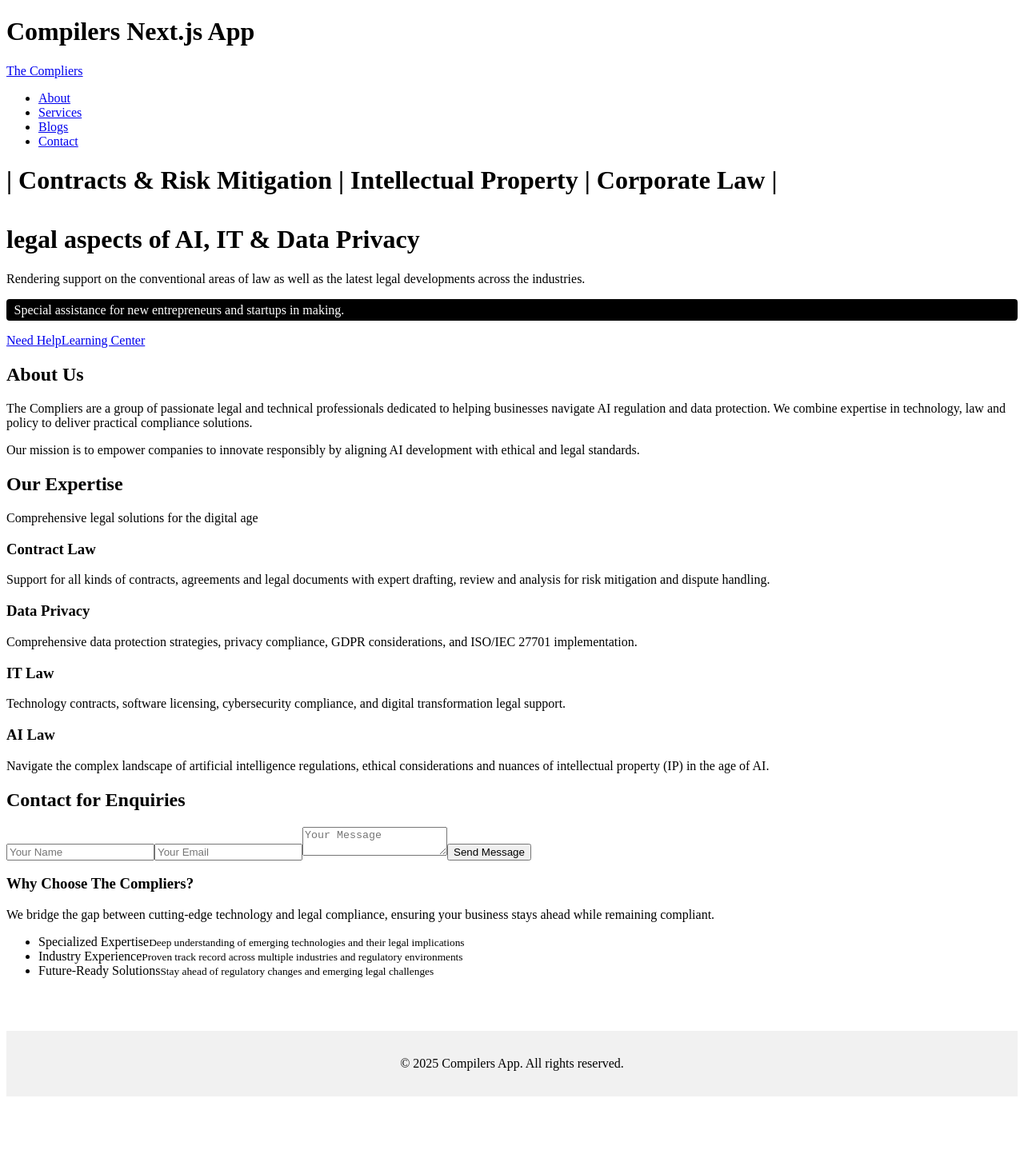
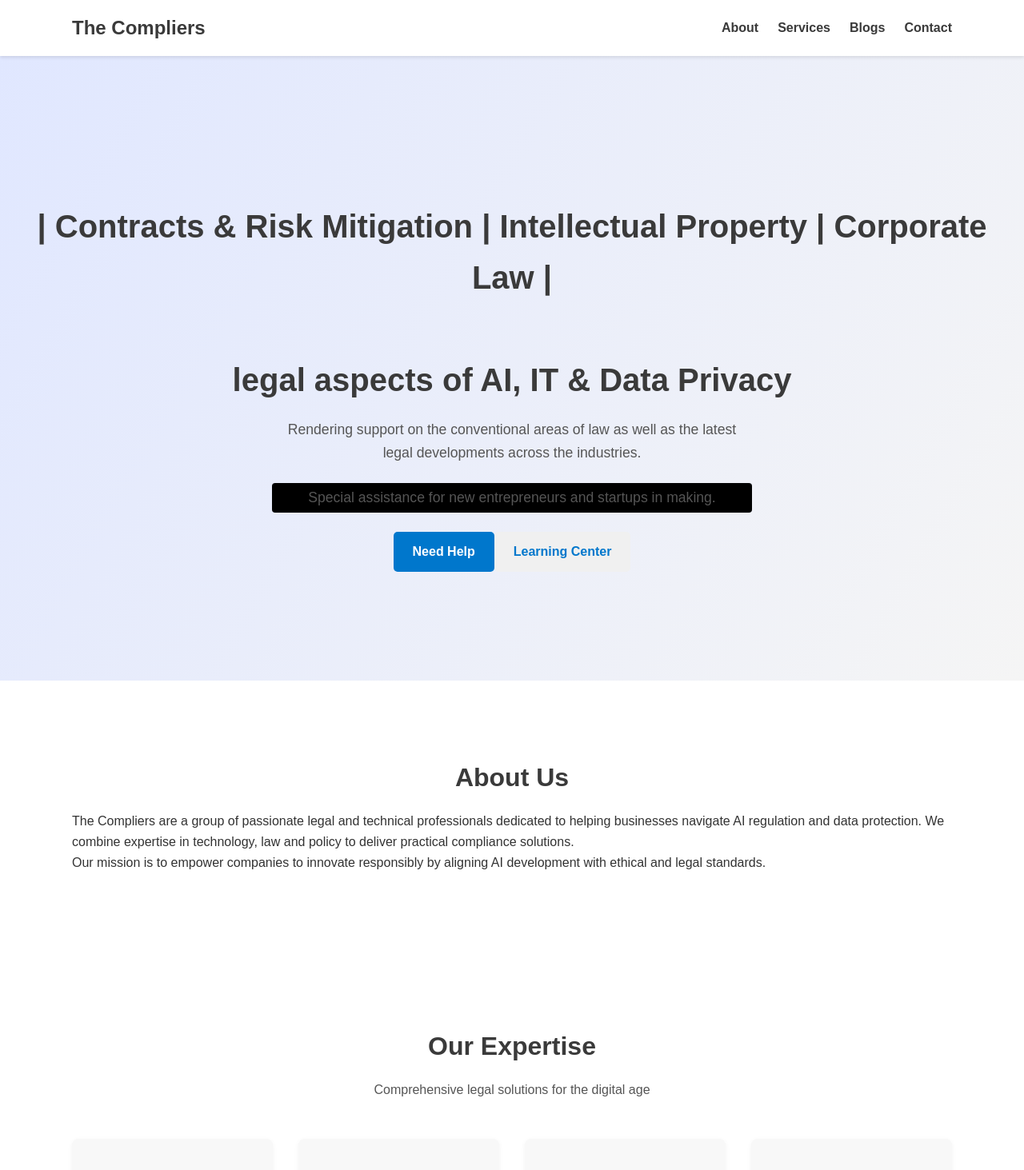
Before and after one commit to unforgettablekartik/compliers, a Next.js app: page / in a window 1280 px wide. Shown: the top 1463 px of the page at 80% size. Before the commit the page ends 1379 px from the top, so only its background shows below. Built offline with nearby package versions, Linux system fonts and the light colour scheme.

Commit message:
Update globals.css

```diff
--- a/styles/globals.css
+++ b/styles/globals.css
@@ -1,10 +1,260 @@
-/* Ensure hero lines appear on separate rows */
+/* Reset and base typography */
+* {
+  box-sizing: border-box;
+  margin: 0;
+  padding: 0;
+}
+
+body {
+  font-family: 'Montserrat', sans-serif;
+  line-height: 1.6;
+  color: #333;
+}
+
+/* Container utility */
+.container {
+  width: 90%;
+  max-width: 1100px;
+  margin: 0 auto;
+  padding: 2rem 0;
+}
+
+/* Navbar */
+nav {
+  position: fixed;
+  top: 0;
+  width: 100%;
+  background-color: #ffffff;
+  box-shadow: 0 2px 4px rgba(0, 0, 0, 0.1);
+  z-index: 1000;
+}
+
+nav .container {
+  display: flex;
+  justify-content: space-between;
+  align-items: center;
+  padding: 1rem 0;
+}
+
+nav .logo a {
+  font-size: 1.5rem;
+  font-weight: 700;
+  color: #3a3a3a;
+  text-decoration: none;
+}
+
+nav .nav-links {
+  list-style: none;
+  display: flex;
+  gap: 1.5rem;
+}
+
+nav .nav-links a {
+  text-decoration: none;
+  color: #3a3a3a;
+  font-weight: 600;
+  transition: color 0.3s ease;
+}
+
+nav .nav-links a:hover {
+  color: #0077cc;
+}
+
+/* Hero */
+#hero {
+  min-height: 100vh;
+  background: linear-gradient(120deg, #e0e7ff 0%, #f5f5f5 100%);
+  display: flex;
+  justify-content: center;
+  align-items: center;
+  text-align: center;
+  padding: 8rem 1rem 4rem;
+}
+
+#hero .hero-content h1 {
+  font-size: 2.5rem;
+  font-weight: 700;
+  margin-bottom: 1rem;
+  color: #3a3a3a;
+}
+
+#hero .hero-content p {
+  font-size: 1.1rem;
+  margin-bottom: 1.5rem;
+  max-width: 600px;
+  margin-left: auto;
+  margin-right: auto;
+  color: #555;
+}
+
+.btn {
+  display: inline-block;
+  padding: 0.75rem 1.5rem;
+  background-color: #0077cc;
+  color: #fff;
+  border: none;
+  border-radius: 5px;
+  text-decoration: none;
+  font-weight: 600;
+  transition: background-color 0.3s ease;
+}
+
+.btn:hover {
+  background-color: #005fa3;
+}
+
+.btn-secondary {
+  background-color: #f0f0f0;
+  color: #0077cc;
+}
+
+.btn-secondary:hover {
+  background-color: #e0e7ff;
+}
+
+/* Section spacing */
+section {
+  padding: 4rem 0;
+}
+
+section h2 {
+  text-align: center;
+  margin-bottom: 1rem;
+  font-size: 2rem;
+  font-weight: 700;
+  color: #3a3a3a;
+}
+
+/* Expertise / Services */
+.services-description {
+  max-width: 650px;
+  margin: 0 auto 3rem;
+  text-align: center;
+  color: #555;
+}
+
+.services-grid {
+  display: grid;
+  grid-template-columns: repeat(auto-fit, minmax(250px, 1fr));
+  gap: 2rem;
+}
+
+.service {
+  background-color: #f8f8f8;
+  border-radius: 8px;
+  padding: 2rem;
+  text-align: center;
+  box-shadow: 0 2px 6px rgba(0, 0, 0, 0.05);
+}
+
+.service-icon {
+  font-size: 2.5rem;
+  color: #0077cc;
+  margin-bottom: 1rem;
+}
+
+.service h3 {
+  margin-bottom: 0.5rem;
+  font-size: 1.5rem;
+  color: #3a3a3a;
+}
+
+.service p {
+  font-size: 1rem;
+  color: #555;
+}
+
+/* Contact section */
+#contact form {
+  display: flex;
+  flex-direction: column;
+  gap: 1rem;
+  max-width: 600px;
+  margin: 0 auto;
+}
+
+#contact input[type="text"],
+#contact input[type="email"],
+#contact textarea {
+  padding: 0.75rem;
+  border: 1px solid #ddd;
+  border-radius: 5px;
+  font-size: 1rem;
+  resize: vertical;
+}
+
+#contact textarea {
+  min-height: 150px;
+}
+
+#contact button.btn {
+  align-self: flex-start;
+}
+
+/* Footer */
+footer {
+  background-color: #333;
+  color: #fff;
+  padding: 1rem 0;
+  text-align: center;
+}
+
+footer p {
+  margin: 0;
+}
+
+/* Contact split */
+.contact-wrapper {
+  display: flex;
+  flex-wrap: wrap;
+  gap: 2rem;
+}
+
+.contact-form {
+  flex: 1;
+}
+
+.contact-info {
+  flex: 1;
+}
+
+.contact-info ul {
+  list-style: none;
+  padding: 0;
+}
+
+.contact-info li {
+  margin-bottom: 1rem;
+}
+
+/* Custom footer navigation */
+.container.footer-content {
+  display: flex;
+  justify-content: center;
+}
+
+.footer-nav {
+  display: flex;
+  gap: 1.5rem;
+  list-style: none;
+}
+
+.footer-nav a {
+  color: #fff;
+  text-decoration: none;
+  font-weight: 600;
+}
+
+.footer-nav a:hover {
+  text-decoration: underline;
+}
+
+/* Hero line styling and highlight box */
 .hero-line1,
 .hero-line2 {
   display: block;
 }
 
-/* Highlight for special notice */
 .highlight {
   background-color: #000;
   color: #fff;
@@ -12,42 +262,15 @@
   border-radius: 4px;
 }
 
-/* Footer layout and link styling */
-.footer-content {
-  display: flex;
-  justify-content: center;
-}
+/* Responsive breakpoints */
+@media (max-width: 768px) {
+  #hero {
+    padding: 6rem 1rem 3rem;
+  }
 
-.footer-nav {
-  display: flex;
-  gap: 1rem;
-  list-style: none;
-}
-
-.footer-nav a {
-  color: #fff;
-  text-decoration: none;
-}
-
-.footer-nav a:hover {
-  text-decoration: underline;
-}
-
-/* Responsive adjustments */
-@media (max-width: 768px) {
-  /* Stack navigation links vertically and adjust hero and footer layout */
   nav .nav-links {
     flex-direction: column;
     gap: 0.5rem;
-  }
-
-  #hero {
-    padding-top: 6rem;
-    text-align: center;
-  }
-
-  .hero-line1 {
-    font-size: 1.5rem;
   }
 
   .services-grid {
@@ -56,13 +279,12 @@
 
   .footer-nav {
     flex-direction: column;
+    align-items: flex-start;
     gap: 0.5rem;
-    align-items: flex-start;
   }
 }
 
 @media (min-width: 769px) and (max-width: 1024px) {
-  /* Two columns for services on tablet-sized screens */
   .services-grid {
     grid-template-columns: repeat(2, 1fr);
   }
```
